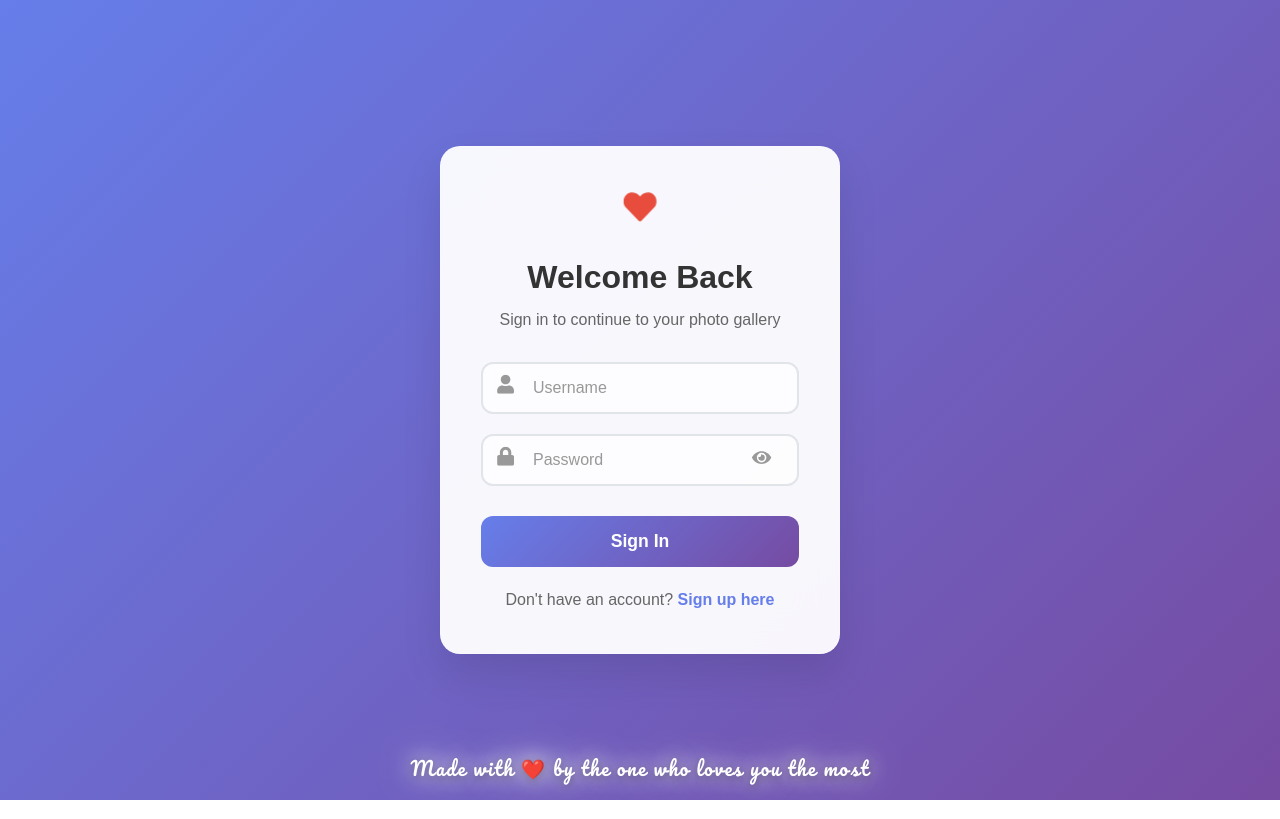
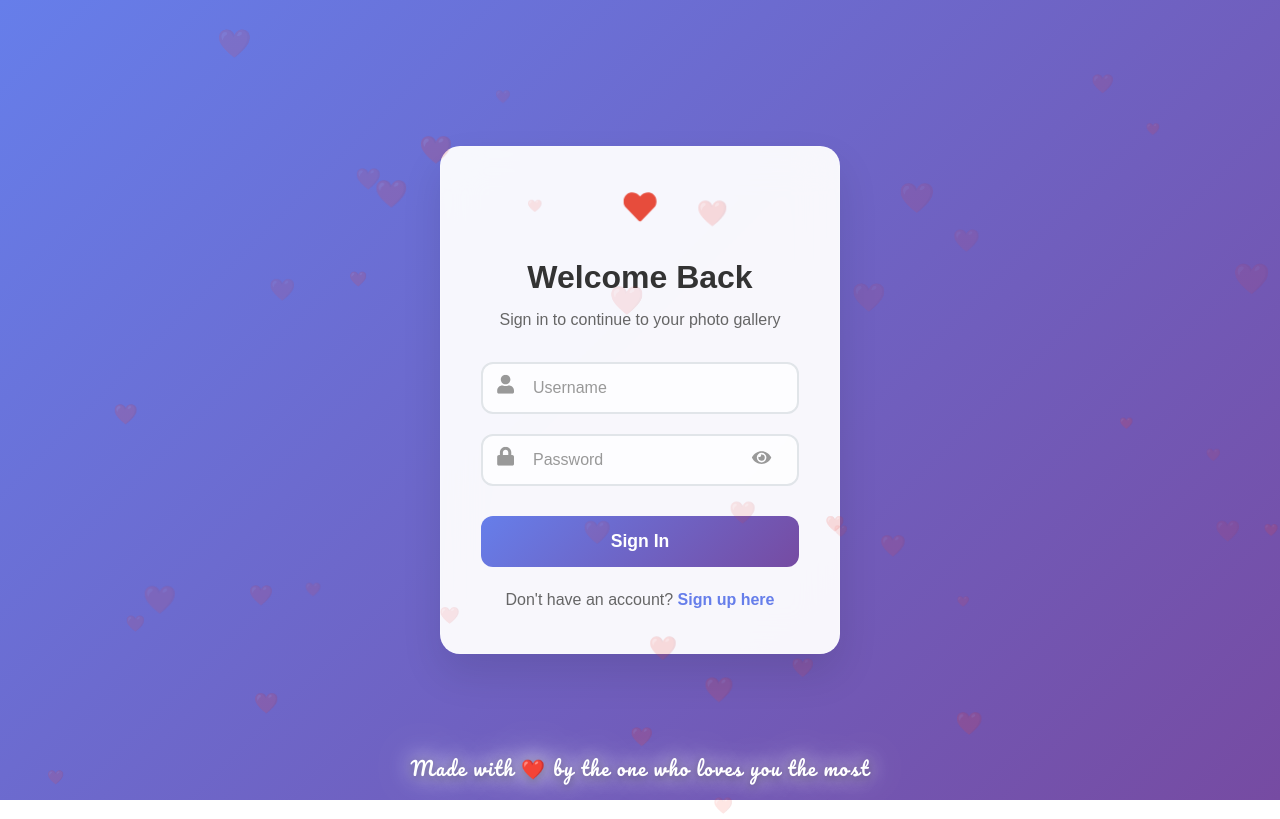
Before and after one commit to Manishjain92744/Frontend, a React (Create React App) app: page / in a window 1280 px wide. Built offline with nearby package versions, Linux system fonts and the light colour scheme; no server answers.

Commit message:
animation added

```diff
--- a/src/components/Gallery.js
+++ b/src/components/Gallery.js
@@ -24,6 +24,23 @@ const GalleryContainer = styled.div`
     padding: 10px 8px 80px 8px;
     padding-top: 10px;
   }
+`;
+
+const FloatingHearts = styled.div`
+  position: absolute;
+  top: 0;
+  left: 0;
+  right: 0;
+  bottom: 0;
+  z-index: 2;
+  pointer-events: none;
+`;
+
+const Heart = styled(motion.div)`
+  position: absolute;
+  color: rgba(255, 255, 255, 0.3);
+  font-size: ${props => props.size}px;
+  animation: float 6s ease-in-out infinite;
 `;
 
 const Header = styled(motion.div)`
@@ -666,6 +683,20 @@ const Gallery = ({ currentUser, onLogout }) => {
   const [deleteSuccess, setDeleteSuccess] = useState(false);
   const [showPersonDropdown, setShowPersonDropdown] = useState(false);
 
+  const generateHearts = () => {
+    const hearts = [];
+    for (let i = 0; i < 40; i++) {
+      hearts.push({
+        id: i,
+        x: Math.random() * 100,
+        y: Math.random() * 100,
+        size: Math.random() * 20 + 10,
+        delay: Math.random() * 2
+      });
+    }
+    return hearts;
+  };
+
   useEffect(() => {
     fetchImages();
   }, []);
@@ -805,6 +836,30 @@ const Gallery = ({ currentUser, onLogout }) => {
   return (
     <>
       <GalleryContainer>
+        <FloatingHearts>
+          {generateHearts().map(heart => (
+            <Heart
+              key={heart.id}
+              size={heart.size}
+              style={{
+                left: `${heart.x}%`,
+                top: `${heart.y}%`,
+              }}
+              animate={{
+                y: [-10, 10, -10],
+                opacity: [0.3, 0.7, 0.3],
+              }}
+              transition={{
+                duration: 6,
+                repeat: Infinity,
+                delay: heart.delay,
+              }}
+            >
+              ❤️
+            </Heart>
+          ))}
+        </FloatingHearts>
+
         <Header
           initial={{ opacity: 0, y: -20 }}
           animate={{ opacity: 1, y: 0 }}
--- a/src/components/HomePage.js
+++ b/src/components/HomePage.js
@@ -483,7 +483,7 @@ const HomePage = ({ currentUser, onLogout }) => {
 
   const generateHearts = () => {
     const hearts = [];
-    for (let i = 0; i < 20; i++) {
+    for (let i = 0; i < 40; i++) {
       hearts.push({
         id: i,
         x: Math.random() * 100,
--- a/src/components/Login.js
+++ b/src/components/Login.js
@@ -11,6 +11,24 @@ const LoginContainer = styled.div`
   justify-content: center;
   background: linear-gradient(135deg, #667eea 0%, #764ba2 100%);
   padding: 20px;
+  position: relative;
+`;
+
+const FloatingHearts = styled.div`
+  position: absolute;
+  top: 0;
+  left: 0;
+  right: 0;
+  bottom: 0;
+  z-index: 2;
+  pointer-events: none;
+`;
+
+const Heart = styled(motion.div)`
+  position: absolute;
+  color: rgba(255, 255, 255, 0.3);
+  font-size: ${props => props.size}px;
+  animation: float 6s ease-in-out infinite;
 `;
 
 const LoginCard = styled(motion.div)`
@@ -205,6 +223,20 @@ const Login = ({ onLoginSuccess, onSwitchToSignup }) => {
   const [error, setError] = useState('');
   const [success, setSuccess] = useState('');
 
+  const generateHearts = () => {
+    const hearts = [];
+    for (let i = 0; i < 40; i++) {
+      hearts.push({
+        id: i,
+        x: Math.random() * 100,
+        y: Math.random() * 100,
+        size: Math.random() * 20 + 10,
+        delay: Math.random() * 2
+      });
+    }
+    return hearts;
+  };
+
   const handleChange = (e) => {
     setFormData({
       ...formData,
@@ -242,6 +274,30 @@ const Login = ({ onLoginSuccess, onSwitchToSignup }) => {
 
   return (
     <LoginContainer>
+      <FloatingHearts>
+        {generateHearts().map(heart => (
+          <Heart
+            key={heart.id}
+            size={heart.size}
+            style={{
+              left: `${heart.x}%`,
+              top: `${heart.y}%`,
+            }}
+            animate={{
+              y: [-10, 10, -10],
+              opacity: [0.3, 0.7, 0.3],
+            }}
+            transition={{
+              duration: 6,
+              repeat: Infinity,
+              delay: heart.delay,
+            }}
+          >
+            ❤️
+          </Heart>
+        ))}
+      </FloatingHearts>
+
       <LoginCard
         initial={{ opacity: 0, y: 20 }}
         animate={{ opacity: 1, y: 0 }}
--- a/src/components/MusicUploadPage.js
+++ b/src/components/MusicUploadPage.js
@@ -12,6 +12,7 @@ const UploadContainer = styled.div`
   display: flex;
   flex-direction: column;
   align-items: center;
+  position: relative;
 
   @media (max-width: 768px) {
     padding: 15px 10px;
@@ -20,6 +21,23 @@ const UploadContainer = styled.div`
   @media (max-width: 480px) {
     padding: 10px 8px;
   }
+`;
+
+const FloatingHearts = styled.div`
+  position: absolute;
+  top: 0;
+  left: 0;
+  right: 0;
+  bottom: 0;
+  z-index: 2;
+  pointer-events: none;
+`;
+
+const Heart = styled(motion.div)`
+  position: absolute;
+  color: rgba(255, 255, 255, 0.3);
+  font-size: ${props => props.size}px;
+  animation: float 6s ease-in-out infinite;
 `;
 
 const Header = styled(motion.div)`
@@ -421,6 +439,20 @@ const MusicUploadPage = ({ currentUser, onLogout }) => {
   const [isUploading, setIsUploading] = useState(false);
   const [showSuccessMessage, setShowSuccessMessage] = useState(false);
 
+  const generateHearts = () => {
+    const hearts = [];
+    for (let i = 0; i < 40; i++) {
+      hearts.push({
+        id: i,
+        x: Math.random() * 100,
+        y: Math.random() * 100,
+        size: Math.random() * 20 + 10,
+        delay: Math.random() * 2
+      });
+    }
+    return hearts;
+  };
+
   const handleDragOver = useCallback((e) => {
     e.preventDefault();
     setIsDragOver(true);
@@ -529,6 +561,30 @@ const MusicUploadPage = ({ currentUser, onLogout }) => {
 
   return (
     <UploadContainer>
+      <FloatingHearts>
+        {generateHearts().map(heart => (
+          <Heart
+            key={heart.id}
+            size={heart.size}
+            style={{
+              left: `${heart.x}%`,
+              top: `${heart.y}%`,
+            }}
+            animate={{
+              y: [-10, 10, -10],
+              opacity: [0.3, 0.7, 0.3],
+            }}
+            transition={{
+              duration: 6,
+              repeat: Infinity,
+              delay: heart.delay,
+            }}
+          >
+            ❤️
+          </Heart>
+        ))}
+      </FloatingHearts>
+
       {currentUser && (
         <UserInfoContainer>
           <UserInfo>
--- a/src/components/Signup.js
+++ b/src/components/Signup.js
@@ -11,6 +11,24 @@ const SignupContainer = styled.div`
   justify-content: center;
   background: linear-gradient(135deg, #667eea 0%, #764ba2 100%);
   padding: 20px;
+  position: relative;
+`;
+
+const FloatingHearts = styled.div`
+  position: absolute;
+  top: 0;
+  left: 0;
+  right: 0;
+  bottom: 0;
+  z-index: 2;
+  pointer-events: none;
+`;
+
+const Heart = styled(motion.div)`
+  position: absolute;
+  color: rgba(255, 255, 255, 0.3);
+  font-size: ${props => props.size}px;
+  animation: float 6s ease-in-out infinite;
 `;
 
 const SignupCard = styled(motion.div)`
@@ -318,6 +336,20 @@ const Signup = ({ onSignupSuccess, onSwitchToLogin }) => {
   const [profilePicture, setProfilePicture] = useState(null);
   const [profilePicturePreview, setProfilePicturePreview] = useState(null);
 
+  const generateHearts = () => {
+    const hearts = [];
+    for (let i = 0; i < 40; i++) {
+      hearts.push({
+        id: i,
+        x: Math.random() * 100,
+        y: Math.random() * 100,
+        size: Math.random() * 20 + 10,
+        delay: Math.random() * 2
+      });
+    }
+    return hearts;
+  };
+
   const getPasswordStrength = (password) => {
     if (password.length === 0) return '';
     if (password.length < 6) return 'weak';
@@ -451,6 +483,30 @@ const Signup = ({ onSignupSuccess, onSwitchToLogin }) => {
 
   return (
     <SignupContainer>
+      <FloatingHearts>
+        {generateHearts().map(heart => (
+          <Heart
+            key={heart.id}
+            size={heart.size}
+            style={{
+              left: `${heart.x}%`,
+              top: `${heart.y}%`,
+            }}
+            animate={{
+              y: [-10, 10, -10],
+              opacity: [0.3, 0.7, 0.3],
+            }}
+            transition={{
+              duration: 6,
+              repeat: Infinity,
+              delay: heart.delay,
+            }}
+          >
+            ❤️
+          </Heart>
+        ))}
+      </FloatingHearts>
+
       <SignupCard
         initial={{ opacity: 0, y: 20 }}
         animate={{ opacity: 1, y: 0 }}
--- a/src/components/UploadPage.js
+++ b/src/components/UploadPage.js
@@ -12,6 +12,7 @@ const UploadContainer = styled.div`
   display: flex;
   flex-direction: column;
   align-items: center;
+  position: relative;
 
   @media (max-width: 768px) {
     padding: 15px 10px;
@@ -20,6 +21,23 @@ const UploadContainer = styled.div`
   @media (max-width: 480px) {
     padding: 10px 8px;
   }
+`;
+
+const FloatingHearts = styled.div`
+  position: absolute;
+  top: 0;
+  left: 0;
+  right: 0;
+  bottom: 0;
+  z-index: 2;
+  pointer-events: none;
+`;
+
+const Heart = styled(motion.div)`
+  position: absolute;
+  color: rgba(255, 255, 255, 0.3);
+  font-size: ${props => props.size}px;
+  animation: float 6s ease-in-out infinite;
 `;
 
 const Header = styled(motion.div)`
@@ -422,6 +440,20 @@ const UploadPage = ({ currentUser, onLogout }) => {
   const [isUploading, setIsUploading] = useState(false);
   const [showSuccessMessage, setShowSuccessMessage] = useState(false);
 
+  const generateHearts = () => {
+    const hearts = [];
+    for (let i = 0; i < 40; i++) {
+      hearts.push({
+        id: i,
+        x: Math.random() * 100,
+        y: Math.random() * 100,
+        size: Math.random() * 20 + 10,
+        delay: Math.random() * 2
+      });
+    }
+    return hearts;
+  };
+
   const handleDragOver = useCallback((e) => {
     e.preventDefault();
     setIsDragOver(true);
@@ -530,6 +562,30 @@ const UploadPage = ({ currentUser, onLogout }) => {
 
   return (
     <UploadContainer>
+      <FloatingHearts>
+        {generateHearts().map(heart => (
+          <Heart
+            key={heart.id}
+            size={heart.size}
+            style={{
+              left: `${heart.x}%`,
+              top: `${heart.y}%`,
+            }}
+            animate={{
+              y: [-10, 10, -10],
+              opacity: [0.3, 0.7, 0.3],
+            }}
+            transition={{
+              duration: 6,
+              repeat: Infinity,
+              delay: heart.delay,
+            }}
+          >
+            ❤️
+          </Heart>
+        ))}
+      </FloatingHearts>
+
       {currentUser && (
         <UserInfoContainer>
           <UserInfo>
```
